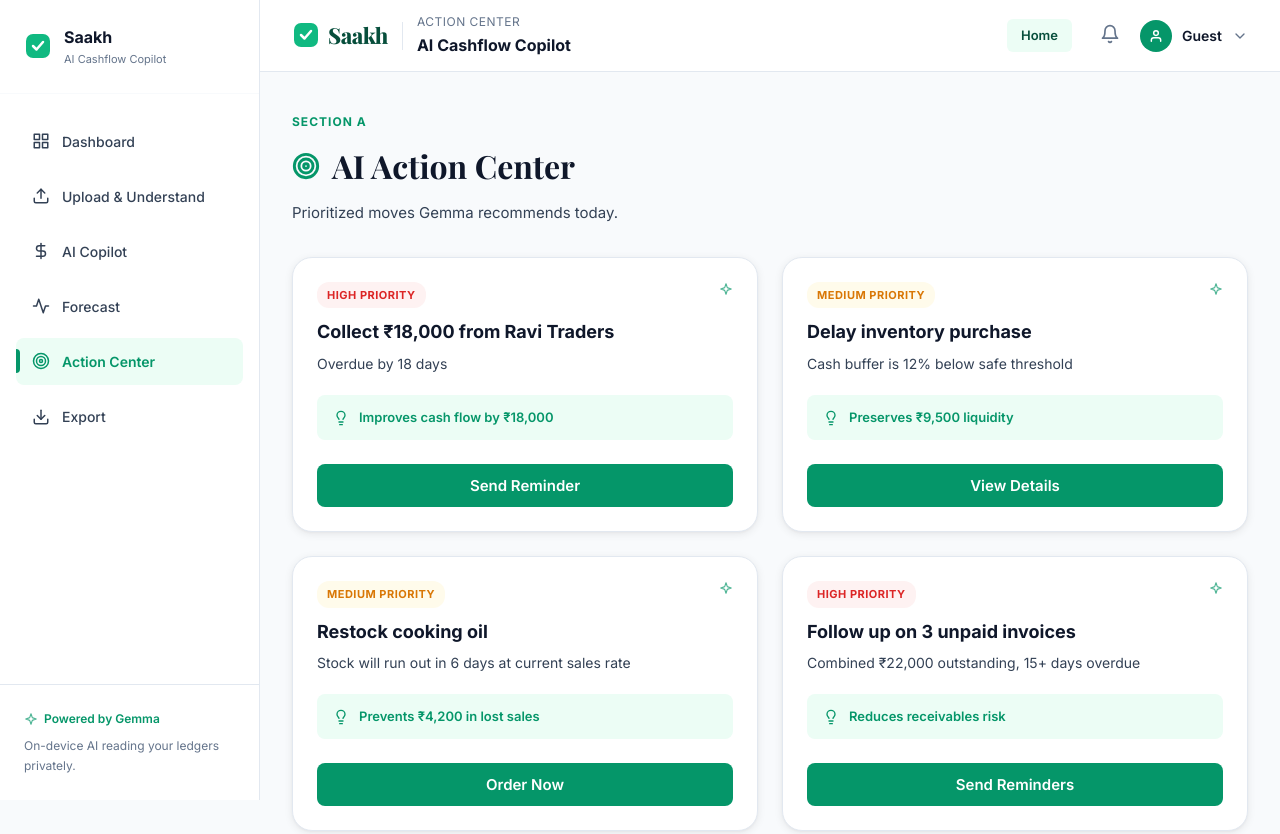
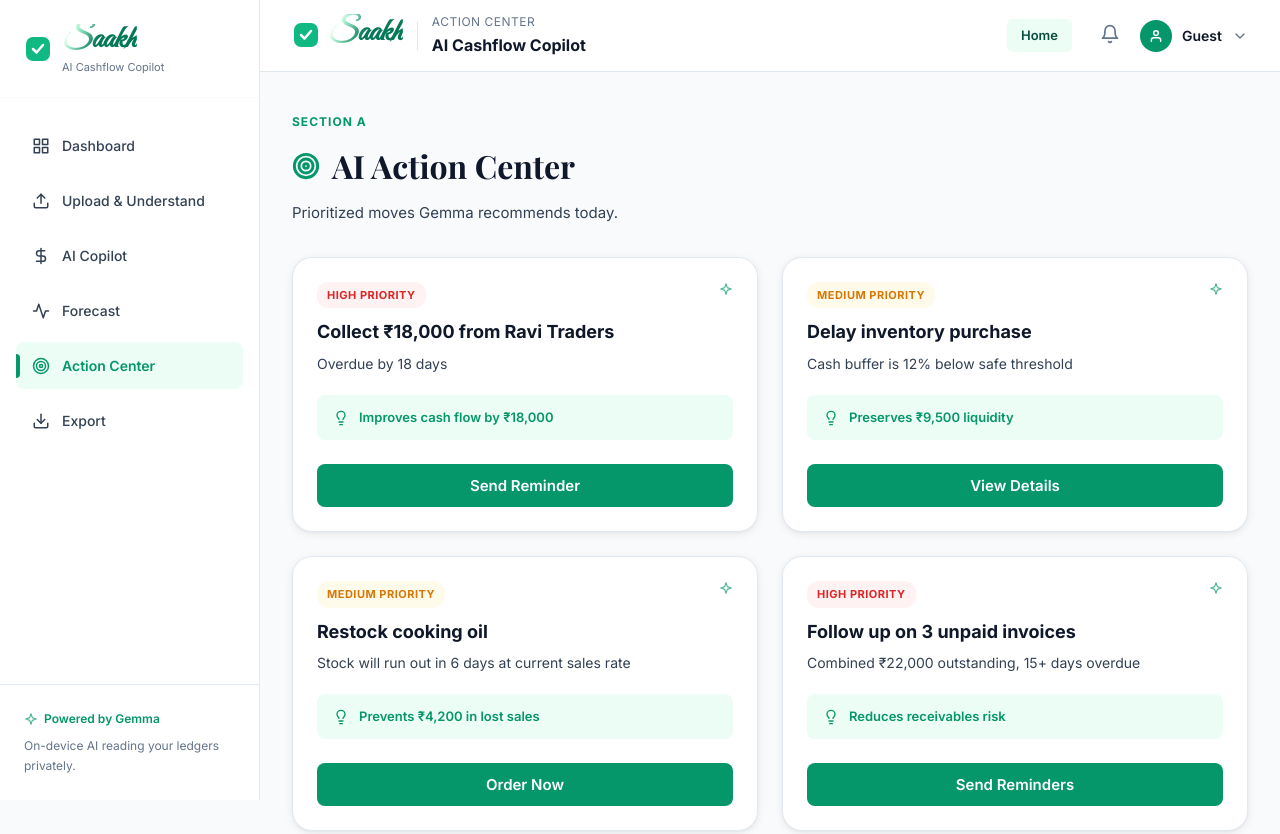
Before and after one commit to tanmaykatiyar0207-cell/Saakh, a website: page action-center.html in a window 1280 px wide. Shown: the top 834 px of the page. Drawn offline with nearby package versions, Linux system fonts and the light colour scheme.

Commit message:
Align Saakh logo design across landing page, dashboard, and action center using Great Vibes font and shine effect

```diff
--- a/action-center.html
+++ b/action-center.html
@@ -13,7 +13,7 @@
   <div class="app-layout">
     <!-- SIDEBAR -->
     <aside class="app-sidebar">
-      <div class="sidebar-header">
+      <a href="index.html" class="sidebar-header" style="text-decoration:none;display:flex;align-items:center;gap:10px;">
         <svg class="logo-icon" width="28" height="28" viewBox="0 0 28 28" fill="none" xmlns="http://www.w3.org/2000/svg">
           <rect x="2" y="2" width="24" height="24" rx="7" fill="url(#logoIconGrad)" />
           <path d="M9 14L12.5 17.5L19 10" stroke="#FFFFFF" stroke-width="2.5" stroke-linecap="round" stroke-linejoin="round" />
@@ -25,10 +25,10 @@
           </defs>
         </svg>
         <div>
-          <div style="font-weight: 700; color: var(--text-primary); font-size: 16px;">Saakh</div>
-          <div style="font-size: 11px; color: var(--text-muted);">AI Cashflow Copilot</div>
+          <span class="nav-logo-text sm" style="margin-left: 0; line-height: 1;">Saakh</span>
+          <div style="font-size: 11px; color: var(--text-muted); line-height: 1; margin-top: 2px;">AI Cashflow Copilot</div>
         </div>
-      </div>
+      </a>
 
       <nav class="sidebar-nav">
         <a href="dashboard.html" class="sidebar-link">
@@ -77,7 +77,7 @@
               <path d="M9 14L12.5 17.5L19 10" stroke="#FFFFFF" stroke-width="2.5" stroke-linecap="round" stroke-linejoin="round"/>
               <defs><linearGradient id="acLogoGrad" x1="2" y1="2" x2="26" y2="26"><stop offset="0%" stop-color="#10B981"/><stop offset="100%" stop-color="#047857"/></linearGradient></defs>
             </svg>
-            <span style="font-family:'Playfair Display',serif;font-weight:800;font-size:22px;color:#064E3B;letter-spacing:-0.5px;">Saakh</span>
+            <span class="nav-logo-text sm" style="margin-left: 0;">Saakh</span>
           </a>
           <div style="width:1px;height:28px;background:var(--border-light);"></div>
           <div>
--- a/styles.css
+++ b/styles.css
@@ -243,6 +243,10 @@ a { text-decoration: none; color: inherit; }
   transition: transform 0.3s var(--ease-spring);
 }
 
+.nav-logo-text.sm {
+  font-size: 32px;
+}
+
 .nav-brand:hover .nav-logo-text {
   transform: scale(1.05);
 }
```
Also changed, not shown: dashboard.html (+3 -3 lines).
